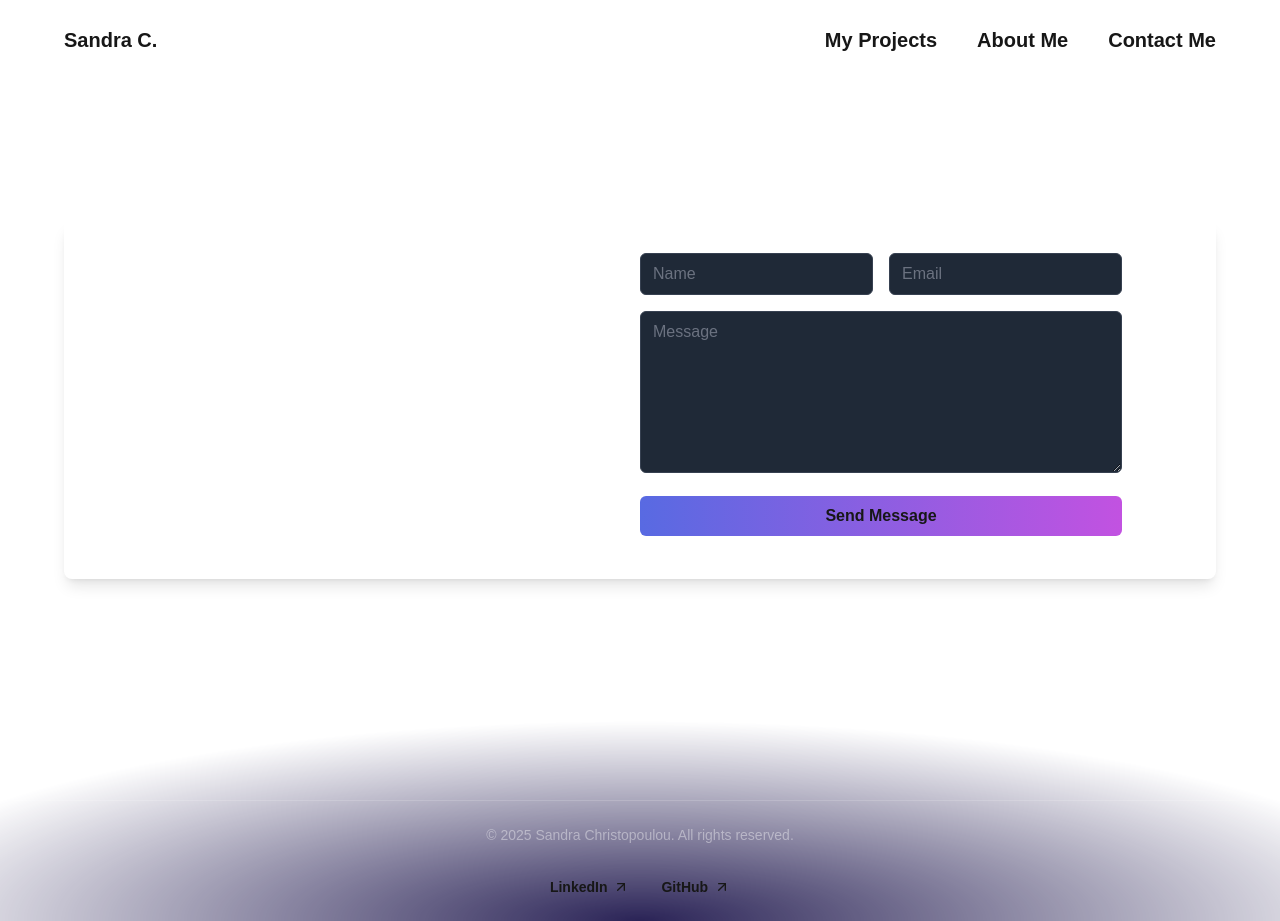
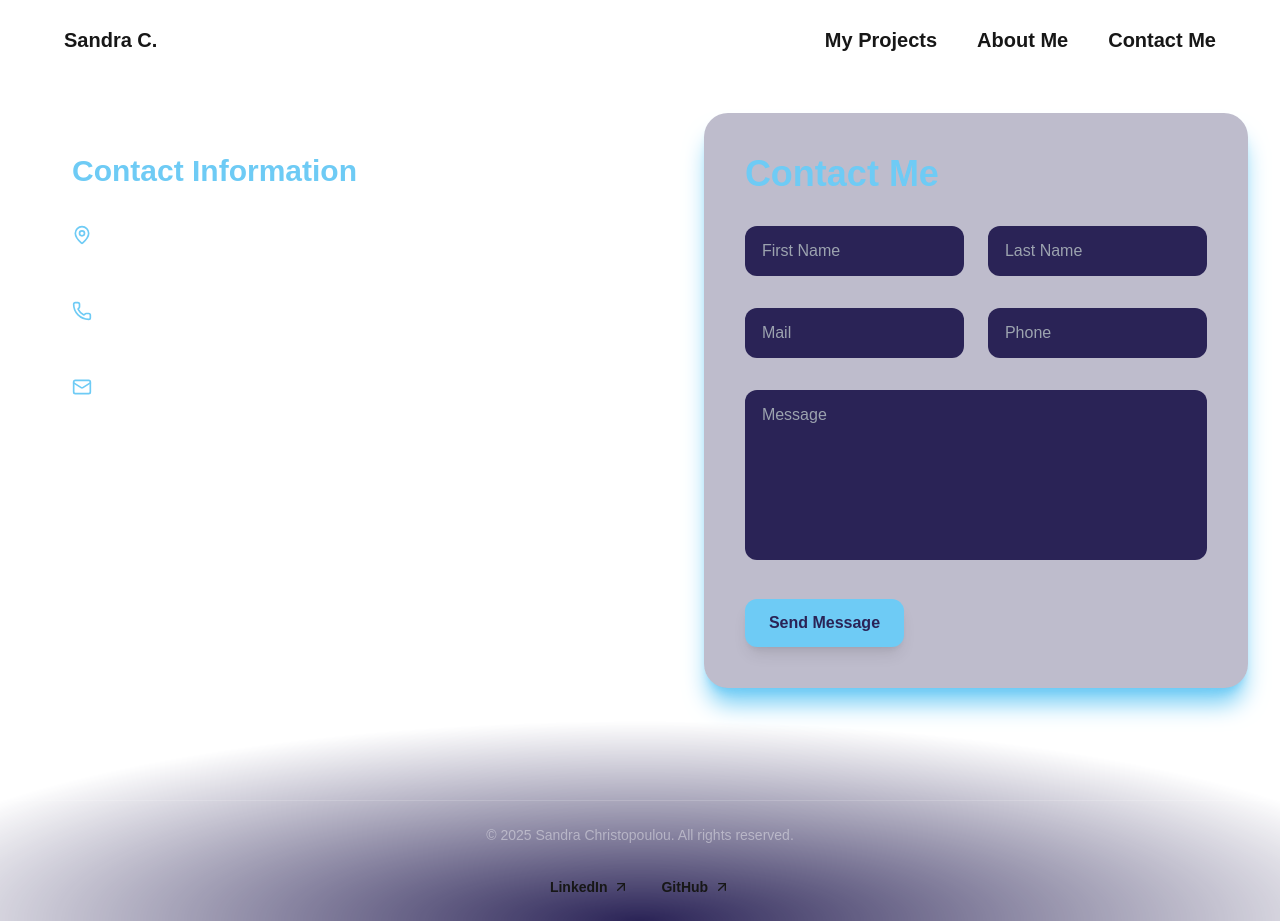
Before and after one commit to SandraChristopoulou/Portfolio, a Next.js app: page /contact in a window 1280 px wide. Built offline with nearby package versions, Linux system fonts and the light colour scheme.

Commit message:
Updated code

```diff
--- a/app/about/page.jsx
+++ b/app/about/page.jsx
@@ -42,25 +42,25 @@ const AboutMe = () => {
             <div>
               <p className="text-lg">HTML & CSS</p>
               <div className="w-full bg-gray-700 h-2 rounded-full mt-2">
-                <div className="bg-gradient-to-br from-[#2D1C7F] via-[#7546E8] to-[#C8B3F6] h-2 rounded-full w-[90%]"></div>
+                <div className="bg-gradient-to-br from-[#2D1C7F] via-[#7546E8] to-[#C8B3F6] h-2 rounded-full w-[50%]"></div>
               </div>
             </div>
             <div>
               <p className="text-lg">React JS</p>
               <div className="w-full bg-gray-700 h-2 rounded-full mt-2">
-                <div className="bg-gradient-to-br from-[#2D1C7F] via-[#7546E8] to-[#C8B3F6] h-2 rounded-full w-[85%]"></div>
+                <div className="bg-gradient-to-br from-[#2D1C7F] via-[#7546E8] to-[#C8B3F6] h-2 rounded-full w-[50%]"></div>
               </div>
             </div>
             <div>
               <p className="text-lg">JavaScript</p>
               <div className="w-full bg-gray-700 h-2 rounded-full mt-2">
-                <div className="bg-gradient-to-br from-[#2D1C7F] via-[#7546E8] to-[#C8B3F6] h-2 rounded-full w-[80%]"></div>
+                <div className="bg-gradient-to-br from-[#2D1C7F] via-[#7546E8] to-[#C8B3F6] h-2 rounded-full w-[50%]"></div>
               </div>
             </div>
             <div>
               <p className="text-lg">Next JS</p>
               <div className="w-full bg-gray-700 h-2 rounded-full mt-2">
-                <div className="bg-gradient-to-br from-[#2D1C7F] via-[#7546E8] to-[#C8B3F6] h-2 rounded-full w-[75%]"></div>
+                <div className="bg-gradient-to-br from-[#2D1C7F] via-[#7546E8] to-[#C8B3F6] h-2 rounded-full w-[55%]"></div>
               </div>
             </div>
           </div>
--- a/app/contact/page.jsx
+++ b/app/contact/page.jsx
@@ -1,93 +1,148 @@
-'use client'
-import React from 'react';
-import Swal from 'sweetalert2';
-import Link from 'next/link';
-import { AiOutlineInstagram , AiOutlineGithub , AiOutlineLinkedin} from 'react-icons/ai';
+"use client"
+
+import Swal from "sweetalert2"
+import Link from "next/link"
+import { AiOutlineInstagram, AiOutlineGithub, AiOutlineLinkedin } from "react-icons/ai"
+import { MapPin , Phone , Mail } from "lucide-react"
 
 const ContactForm = () => {
   async function onSubmit(event) {
-    event.preventDefault();
-    const formData = new FormData(event.target);
+    event.preventDefault()
+    const formData = new FormData(event.target)
 
-    formData.append("access_key", "53e91aca-902f-429d-bc01-45d6034b3076");
+    formData.append("access_key", "53e91aca-902f-429d-bc01-45d6034b3076")
 
-    const object = Object.fromEntries(formData);
-    const json = JSON.stringify(object);
+    const object = Object.fromEntries(formData)
+    const json = JSON.stringify(object)
 
     const response = await fetch("https://api.web3forms.com/submit", {
       method: "POST",
       headers: {
         "Content-Type": "application/json",
-        Accept: "application/json"
+        Accept: "application/json",
       },
-      body: json
-    });
-    const result = await response.json();
+      body: json,
+    })
+    const result = await response.json()
     if (result.success) {
       Swal.fire({
         title: "Success!",
         text: "Message sent successfully!",
-        icon: "success"
-      });
+        icon: "success",
+      })
     }
   }
 
   return (
+    <div className="min-h-screen flex items-center justify-center px-4 py-8 sm:px-6 lg:px-8">
+      <div className="w-full max-w-7xl mx-auto">
+        <div className="flex flex-col-reverse md:flex-row gap-8 sm:gap-12 md:gap-24 lg:gap-32">
+          {/* Left Section - Contact Information */}
+          <div className="w-full md:w-1/2 p-6 sm:p-8 md:p-10  rounded-3xl">
+            <div className="space-y-12 sm:space-y-16">
+              <div className="space-y-6">
+                <h2 className="text-xl sm:text-2xl lg:text-3xl font-bold text-[#6ECBF5] mb-6 sm:mb-8  : ">
+                  Contact
+                  Information
+                </h2>
+                <div className="space-y-12 text-white">
+                  <div className="flex items-center gap-3 text-base sm:text-lg ">
+                   <MapPin className="h-5 w-5 text-[#6ECBF5]"/> <span>Loutraki , Greece 20300</span>
+                  </div>
+                  <div className="flex items-center gap-3 text-base sm:text-lg ">
+                   <Phone className="h-5 w-5 text-[#6ECBF5] "/> <span>+30 694 7633 560</span>
+                  </div>
+                  <div className="flex items-center gap-3 text-base sm:text-lg">
+                   <Mail className="h-5 w-5 text-[#6ECBF5]"/> <span>christopalexandra@gmail.com</span>
+                  </div>
+                </div>
+              </div>
 
-<div className="min-h-screen flex items-center justify-center ">
-      <div className="w-full max-w-6xl mx-auto  shadow-lg rounded-lg p-8 flex flex-col md:flex-row">
+              <div className="space-y-8">
 
-        {/* Left Section */}
-        <div className="md:w-1/2 p-6 flex flex-col justify-center">
-          <h2 className="text-3xl font-bold text-white mb-4">Get in Touch</h2>
-
-          <div className="flex items-center space-x-4">
-            <div className="p-3 text-white rounded-full">
-              <span>
-              <Link href="https://www.instagram.com/christopoyloyyy/"><AiOutlineInstagram size={30} className="cursor-pointer" /></Link>
-              </span>
+                <div className="flex gap-8 ">
+                  <Link
+                    href="https://www.instagram.com/christopoyloyyy/"
+                    className="text-white hover:text-[#6ECBF5] transition-all duration-200 transform hover:scale-110"
+                  >
+                    <AiOutlineInstagram size={32} />
+                  </Link>
+                  <Link
+                    href="https://github.com/yumeko1232"
+                    className="text-white hover:text-[#6ECBF5] transition-all duration-200 transform hover:scale-110"
+                  >
+                    <AiOutlineGithub size={32} />
+                  </Link>
+                  <Link
+                    href="https://www.linkedin.com/in/alexandra-christopoulou-8ba4052b3/"
+                    className="text-white hover:text-[#6ECBF5] transition-all duration-200 transform hover:scale-110"
+                  >
+                    <AiOutlineLinkedin size={32} />
+                  </Link>
+                </div>
+              </div>
             </div>
-            <span className="text-white font-bold ">Follow my Instagram</span>
           </div>
 
-
-        <div className="flex items-center space-x-4 mt-4">
-          <div className="p-3  text-white rounded-full">
-              <span>
-              <Link href="https://github.com/yumeko1232"><AiOutlineGithub size={30} className="cursor-pointer" /></Link>
-              </span>
-           </div>
-            <span className="text-white font-bold ">Find my code here</span>
-          </div>
-
-
-          <div className="flex items-center space-x-4 mt-4">
-          <div className="p-3  text-white rounded-full">
-              <span>
-              <Link href="https://www.linkedin.com/in/alexandra-christopoulou-8ba4052b3/"><AiOutlineLinkedin size={30} className="cursor-pointer" /></Link>
-              </span>
-           </div>
-            <span className="text-white font-bold ">Hire me!</span>
-          </div>
-
-        </div>
-
-
-
-          <div>
-            <form onSubmit={onSubmit} className="space-y-4">
-              <div className="grid grid-cols-1 md:grid-cols-2 gap-4">
-                <input type="text" name="name" placeholder="Name" className="w-full px-3 py-2 bg-gray-800 border border-gray-700 rounded-md focus:outline-none focus:ring-2 focus:ring-[#2A2356] text-white placeholder-gray-500" required />
-                <input type="email" name="email" placeholder="Email" className="w-full px-3 py-2 bg-gray-800 border border-gray-700 rounded-md focus:outline-none focus:ring-2 focus:ring-[#2A2356] text-white placeholder-gray-500" required />
-              </div>
-              <textarea name="message" placeholder="Message" rows={6} className="w-full px-3 py-2 bg-gray-800 border border-gray-700 rounded-md focus:outline-none focus:ring-2 focus:ring-[#2A2356] text-white placeholder-gray-500" required></textarea>
-              <button type="submit" className="px-6 py-2 bg-gradient-to-r from-[#586AE2] to-[#C252E1]  rounded-md font-semibold w-full">Send Message</button>
-            </form>
+          {/* Right Section - Contact Form */}
+          <div className="w-full md:w-1/2 p-6 sm:p-8 md:p-10 bg-[#2A2356]/30 rounded-3xl border border-transparent backdrop-blur-sm shadow-xl shadow-[#6ECBF5]  ">
+            <div className="space-y-6 sm:space-y-8">
+              <h2 className="text-2xl sm:text-3xl lg:text-4xl font-bold text-[#6ECBF5] mb-4 sm:mb-6 text-center md:text-left">
+                Contact Me
+              </h2>
+              <form onSubmit={onSubmit} className="space-y-6 sm:space-y-8 ">
+                <div className="grid grid-cols-1 sm:grid-cols-2 gap-4 sm:gap-6">
+                  <input
+                    type="text"
+                    name="firstName"
+                    placeholder="First Name"
+                    className="w-full px-4 py-3 bg-[#2A2356] border border-transparent rounded-xl focus:outline-none focus:ring-2 focus:ring-[#6ECBF5] text-white placeholder-gray-400 transition-all duration-200"
+                    required
+                  />
+                  <input
+                    type="text"
+                    name="lastName"
+                    placeholder="Last Name"
+                    className="w-full px-4 py-3 bg-[#2A2356] border border-transparent rounded-xl focus:outline-none focus:ring-2 focus:ring-[#6ECBF5] text-white placeholder-gray-400 transition-all duration-200"
+                    required
+                  />
+                </div>
+                <div className="grid grid-cols-1 sm:grid-cols-2 gap-4 sm:gap-6">
+                  <input
+                    type="email"
+                    name="email"
+                    placeholder="Mail"
+                    className="w-full px-4 py-3 bg-[#2A2356] border border-transparent rounded-xl focus:outline-none focus:ring-2 focus:ring-[#6ECBF5] text-white placeholder-gray-400 transition-all duration-200"
+                    required
+                  />
+                  <input
+                    type="tel"
+                    name="phone"
+                    placeholder="Phone"
+                    className="w-full px-4 py-3 bg-[#2A2356] border border-transparent rounded-xl focus:outline-none focus:ring-2 focus:ring-[#6ECBF5] text-white placeholder-gray-400 transition-all duration-200"
+                    required
+                  />
+                </div>
+                <textarea
+                  name="message"
+                  placeholder="Message"
+                  rows={6}
+                  className="w-full px-4 py-3 bg-[#2A2356] border border-transparent rounded-xl focus:outline-none focus:ring-2 focus:ring-[#6ECBF5] text-white placeholder-gray-400 transition-all duration-200 resize-none"
+                  required
+                ></textarea>
+                <button
+                  type="submit"
+                  className="w-fit px-6 py-3 bg-[#6ECBF5] hover:bg-[#2A2356] hover:text-[#6ECBF5] text-[#2A2356] rounded-xl font-semibold transition-all duration-200 transform hover:scale-[1.02] active:scale-[0.98] shadow-lg"
+                >
+                  Send Message
+                </button>
+              </form>
+            </div>
           </div>
         </div>
       </div>
+    </div>
+  )
+}
 
-  );
-};
-
-export default ContactForm;
+export default ContactForm
```
